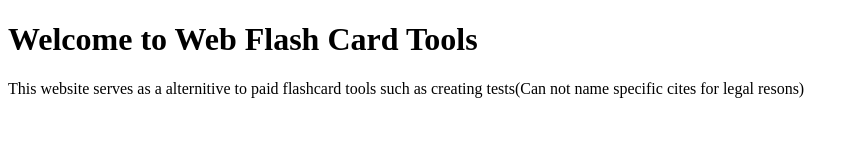
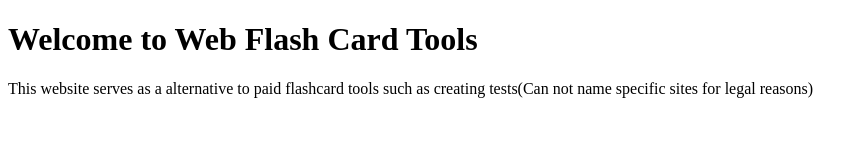
Before and after one commit to jman45-9/webFlashcardsTools, a plain HTML site: page index.html in a window 1280 px wide. Shown: the whole page, without its empty margins (0-868 px from the left). Drawn offline with Linux system fonts and the light colour scheme.

Commit message:
Update index.html

```diff
--- a/index.html
+++ b/index.html
@@ -6,6 +6,6 @@
 </head>
 <body>
   <h1>Welcome to Web Flash Card Tools</h1>
-  <p>This website serves as a alternitive to paid flashcard tools such as creating tests(Can not name specific cites for legal resons)</p>
+  <p>This website serves as a alternative to paid flashcard tools such as creating tests(Can not name specific sites for legal reasons)</p>
 </body>
 </html>
```
